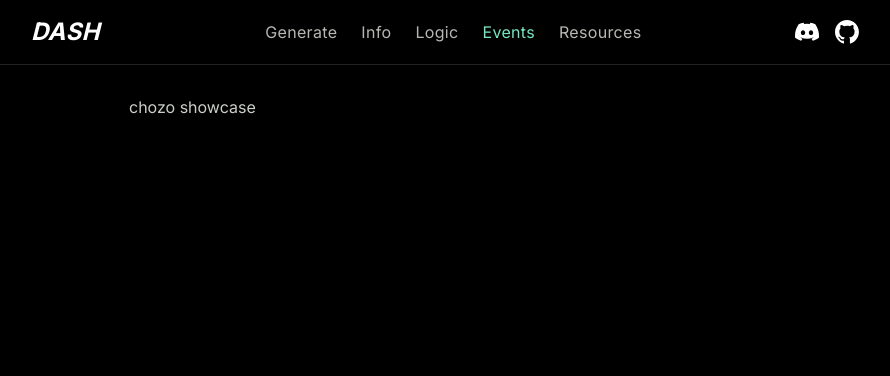
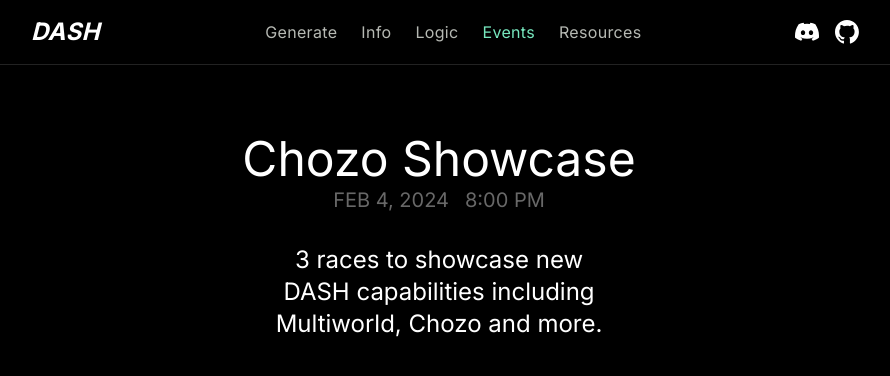
Before and after one commit to dashrando/dash-randomizer, a Next.js app in the folder apps/web/: page /events/chozo-showcase in a window 1280 px wide. Shown: the top 376 px of the page, without its empty margins (201-1091 px from the left). Built offline with nearby package versions, Linux system fonts and the light colour scheme.

Commit message:
get local time

```diff
--- a/apps/web/app/events/chozo-showcase/page.tsx
+++ b/apps/web/app/events/chozo-showcase/page.tsx
@@ -1,13 +1,49 @@
 import Link from 'next/link'
 import { Wrapper } from '@/app/components/wrapper'
+import { formatInTimeZone } from 'date-fns-tz'
 import styles from './info.module.css'
 
+const START_TIME = new Date('2024-02-04T20:00:00.000Z')
+
+const timeFormats = {
+  timeAMPM: 'h:mm a',
+  time24: 'H:mm',
+  date: 'MMM d, Y',
+}
+
+const getLocalRaceTime = (time: Date, tz: string, format: 'date' | 'time') => {
+  try {
+    const formatKey = format === 'time' ? (formatAMPM(time, tz) ? 'timeAMPM' : 'time24') : format
+    return formatInTimeZone(time, tz, timeFormats[formatKey])
+  } catch (err) {
+    return <>&mdash;</>
+  }
+}
+
+const formatAMPM = (time: Date, tz: string) => {
+  try {
+    const timeString = time.toLocaleTimeString([], { hour12: true })
+    return timeString.includes('AM') || timeString.includes('PM')
+  } catch (err) {
+    return false
+  }
+}
 
 export default function TournamentPage() {
+  const tz = Intl.DateTimeFormat().resolvedOptions().timeZone
   return (
     <Wrapper>
-      <div style={{ maxWidth: '620px', margin: '0 auto' }}>
-        chozo showcase
+      <div style={{ maxWidth: '620px', margin: 'var(--spacer-8x) auto var(--spacer-4x)' }}>
+        <div style={{ textAlign: 'center' }}>
+          <h1 style={{ color: '#fff', fontWeight: '400', fontSize: '48px', margin: '0' }}>Chozo Showcase</h1>
+          <h3 style={{ textTransform: 'uppercase', fontWeight: '400', fontSize: '20px', display: 'flex', justifyContent: 'center', gap: 'var(--spacer-4x)', color: 'var(--color-muted)', margin: '0' }}>
+            <span>{getLocalRaceTime(START_TIME, tz, 'date')}</span>
+            <span>{getLocalRaceTime(START_TIME, tz, 'time')}</span>
+          </h3>
+          <h2 style={{ margin: 'var(--spacer-8x) auto', fontSize: '24px', lineHeight: '32px', color: 'var(--color-highlight)', fontWeight: '400', textAlign: 'center', maxWidth: '340px' }}>
+            3 races to showcase new DASH capabilities including Multiworld, Chozo and more.
+          </h2>
+        </div>
       </div>
     </Wrapper>
   )
--- a/apps/web/app/globals.css
+++ b/apps/web/app/globals.css
@@ -2,6 +2,7 @@
   --color-background: #000;
   --color-foreground: #cbcec8;
   --color-highlight: #fff;
+  --color-muted: #686868;
   --color-green: #5aad36;
   --color-magenta: #d12ebb;
 
--- a/apps/web/package.json
+++ b/apps/web/package.json
@@ -19,6 +19,8 @@
     "clsx": "^1.2.1",
     "cmdk": "^0.2.0",
     "core": "*",
+    "date-fns": "^2.30.0",
+    "date-fns-tz": "^2.0.0",
     "eslint": "8.37.0",
     "eslint-config-next": "13.2.4",
     "file-saver": "^2.0.5",
```
Also changed, not shown: 1 other file (tests, documents, lock files or other folders).
